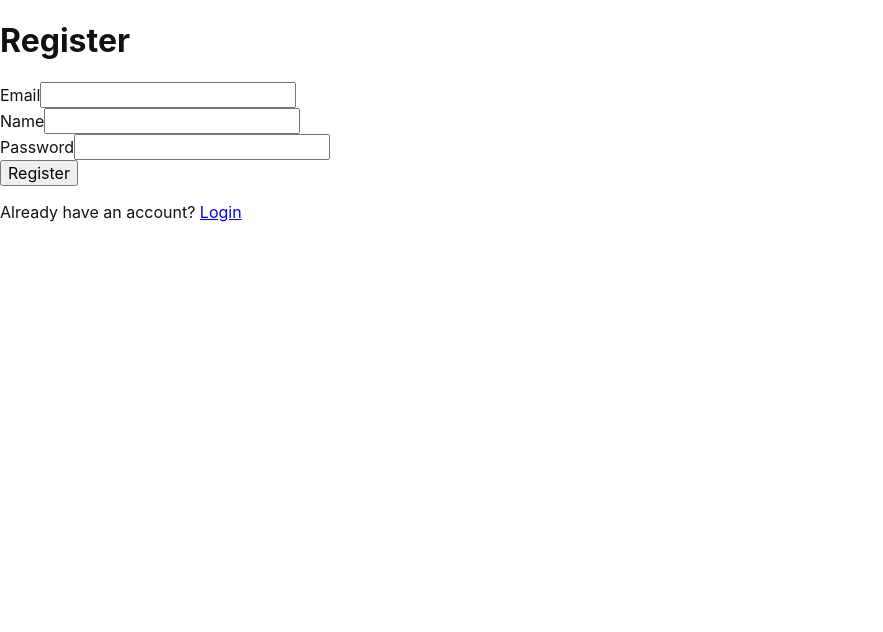
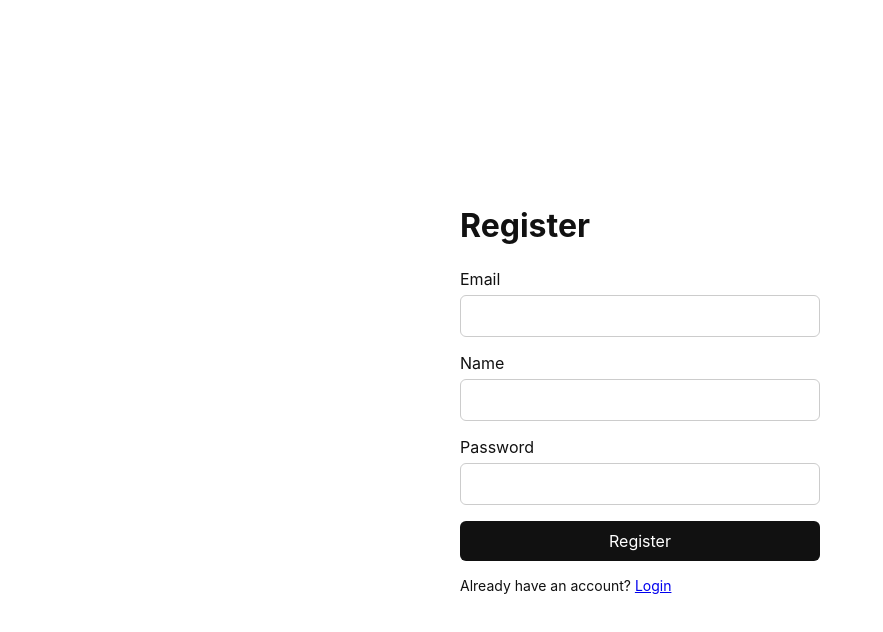
Before and after one commit to MaksimKosyanchuk/tasks_frontend, a React (Vite) app: page /register in a window 1280 px wide. Shown: the top 632 px of the page, without its empty margins (0-883 px from the left). Built offline with nearby package versions, Linux system fonts and the light colour scheme; no server answers.

Commit message:
Added styles to login and register pages

```diff
--- a/src/pages/Login/Login.tsx
+++ b/src/pages/Login/Login.tsx
@@ -38,42 +38,68 @@ function Login() {
     };
 
     return (
-        <main>
-            <h1>Login</h1>
+        <main className="auth-page">
+            <form
+                className="auth-form"
+                onSubmit={handleSubmit}
+            >
+                <h1>Login</h1>
 
-            <form onSubmit={handleSubmit}>
-                <div>
-                    <label htmlFor="email">Email</label>
+                <div className="auth-field">
+                    <label htmlFor="email">
+                        Email
+                    </label>
 
                     <input
                         id="email"
                         type="email"
                         value={email}
-                        onChange={(event) => setEmail(event.target.value)}
+                        onChange={(event) =>
+                            setEmail(event.target.value)
+                        }
                         required
                     />
                 </div>
 
-                <div>
-                    <label htmlFor="password">Password</label>
+                <div className="auth-field">
+                    <label htmlFor="password">
+                        Password
+                    </label>
 
                     <input
                         id="password"
                         type="password"
                         value={password}
-                        onChange={(event) => setPassword(event.target.value)}
+                        onChange={(event) =>
+                            setPassword(event.target.value)
+                        }
                         required
                     />
                 </div>
-                {error && <p>{error}</p>}
-                <button type="submit" disabled={isLoading}>
-                    {isLoading ? 'Logging in...' : 'Login'}
+
+                {error && (
+                    <p className="auth-error">
+                        {error}
+                    </p>
+                )}
+
+                <button
+                    className="auth-button"
+                    type="submit"
+                    disabled={isLoading}
+                >
+                    {isLoading
+                        ? 'Logging in...'
+                        : 'Login'}
                 </button>
+
+                <p className="auth-link">
+                    Don't have an account?{' '}
+                    <Link to="/register">
+                        Register
+                    </Link>
+                </p>
             </form>
-
-            <p>
-                Don't have an account? <Link to="/register">Register</Link>
-            </p>
         </main>
     );
 }
--- a/src/pages/Register/Register.tsx
+++ b/src/pages/Register/Register.tsx
@@ -1,4 +1,4 @@
-import { useState, useEffect, type FormEvent } from 'react';
+import { useState, type FormEvent } from 'react';
 import { Link, useNavigate } from 'react-router-dom';
 
 import { register } from '../../api/auth.api';
@@ -11,10 +11,6 @@ function Register() {
     const [isLoading, setIsLoading] = useState(false);
 
     const navigate = useNavigate();
-
-    useEffect(() => {
-        console.log(error);
-    }, [error]);
 
     const handleSubmit = async (event: FormEvent) => {
         event.preventDefault();
@@ -37,54 +33,84 @@ function Register() {
     };
 
     return (
-        <main>
-            <h1>Register</h1>
+        <main className="auth-page">
+            <form
+                className="auth-form"
+                onSubmit={handleSubmit}
+            >
+                <h1>Register</h1>
 
-            <form onSubmit={handleSubmit}>
-                <div>
-                    <label htmlFor="email">Email</label>
+                <div className="auth-field">
+                    <label htmlFor="email">
+                        Email
+                    </label>
 
                     <input
                         id="email"
                         type="email"
                         value={email}
-                        onChange={(event) => setEmail(event.target.value)}
+                        onChange={(event) =>
+                            setEmail(event.target.value)
+                        }
                         required
                     />
                 </div>
 
-                <div>
-                    <label htmlFor="nickName">Name</label>
+                <div className="auth-field">
+                    <label htmlFor="nickName">
+                        Name
+                    </label>
 
                     <input
                         id="nickName"
                         type="text"
                         value={nickName}
-                        onChange={(event) => setNickName(event.target.value)}
+                        onChange={(event) =>
+                            setNickName(event.target.value)
+                        }
                         required
                     />
                 </div>
 
-                <div>
-                    <label htmlFor="password">Password</label>
+                <div className="auth-field">
+                    <label htmlFor="password">
+                        Password
+                    </label>
 
                     <input
                         id="password"
                         type="password"
                         value={password}
-                        onChange={(event) => setPassword(event.target.value)}
+                        onChange={(event) =>
+                            setPassword(event.target.value)
+                        }
                         required
                     />
                 </div>
-                {error && <p> {error} </p>}
-                <button type="submit" disabled={isLoading}>
-                    {isLoading ? 'Registering...' : 'Register'}
+
+                {error && (
+                    <p className="auth-error">
+                        {error}
+                    </p>
+                )}
+
+                <button
+                    className="auth-button"
+                    type="submit"
+                    disabled={isLoading}
+                >
+                    {isLoading
+                        ? 'Registering...'
+                        : 'Register'}
                 </button>
+
+                <p className="auth-link">
+                    Already have an account?{' '}
+                    <Link to="/login">
+                        Login
+                    </Link>
+                </p>
             </form>
-
-            <p>
-                Already have an account? <Link to="/login">Login</Link>
-            </p>
         </main>
     );
 }
```
